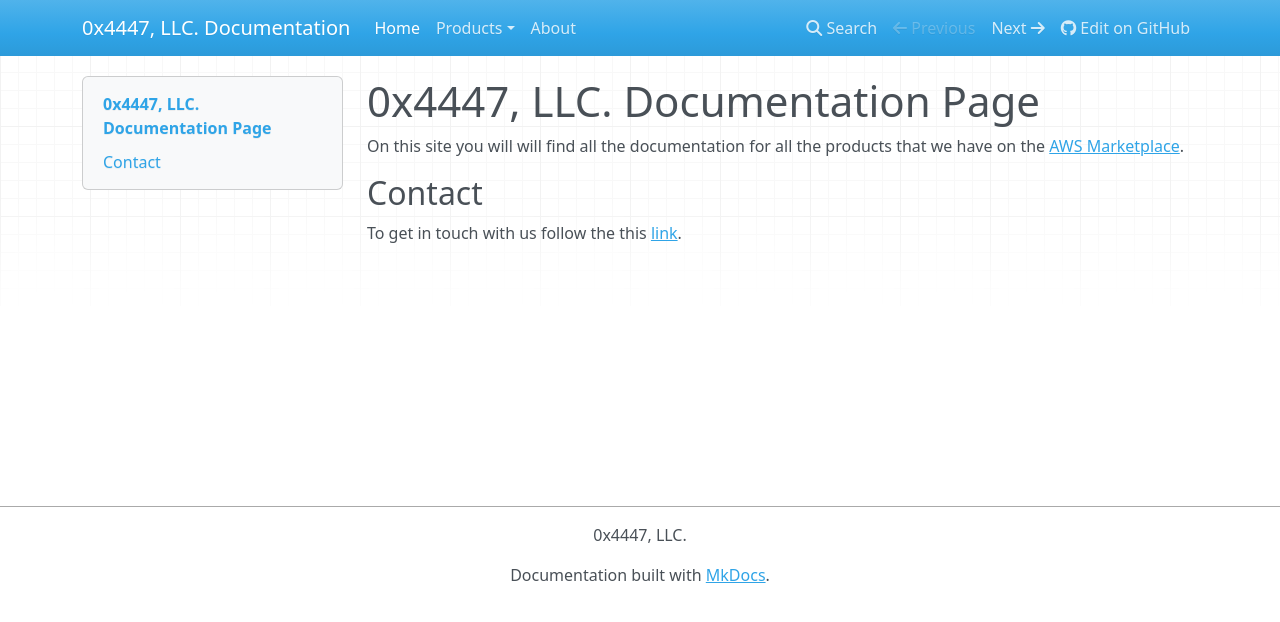
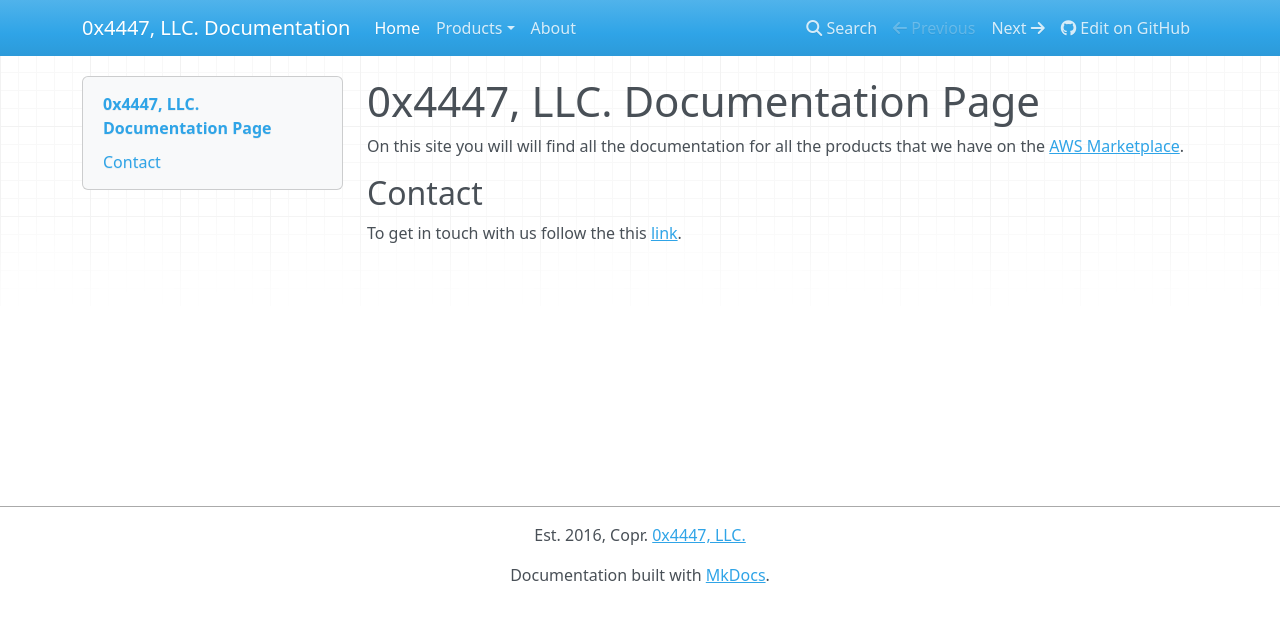
Before and after one commit to 0x4447-office/0x4447_webpage_documentation, an MkDocs documentation site: the page built from docs/index.md, in a window 1280 px wide. Shown: the top 622 px of the page. Built offline with MkDocs 1.6.1, drawn with Linux system fonts in a browser that asks for light colours; nearby versions of some CDN libraries.

```diff
--- a/mkdocs.yml
+++ b/mkdocs.yml
@@ -3,10 +3,14 @@ site_url: https://documentation.0x4447.com
 repo_url: https://github.com/0x4447-office/0x4447_webpage_documentation
 site_description: '0x4447, LLC. Documentation Page for all of our products.'
 site_author: '0x4447, LLC.'
-copyright: '0x4447, LLC.'
+
+copyright: 'Est. 2016, Copr. <a href="https://0x4447.com">0x4447, LLC.</a>'
+
 nav:
     - Home: index.md
     - Products:
       - Rsyslog Server: rsyslog-server.md
       - OpenVPN Server: openvpn-server.md
     - About: about.md
+
+use_directory_urls: false
```
